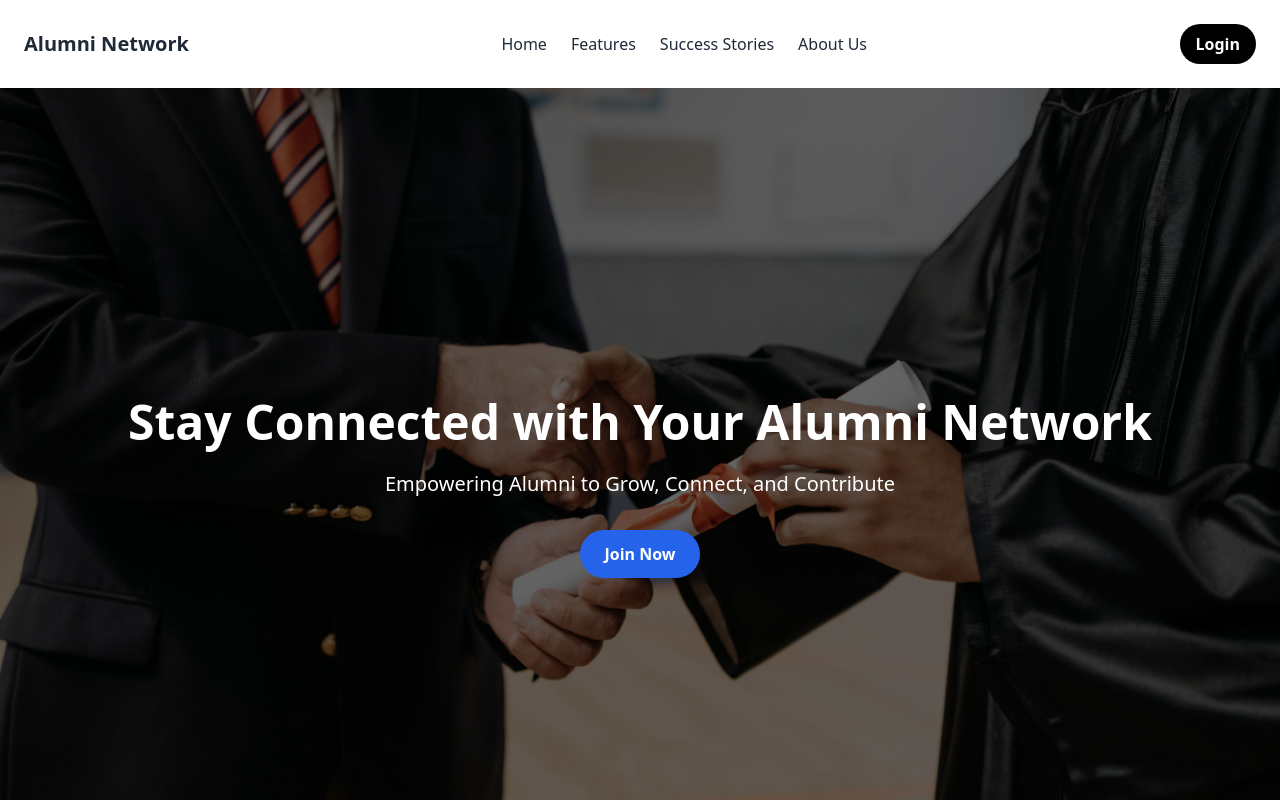
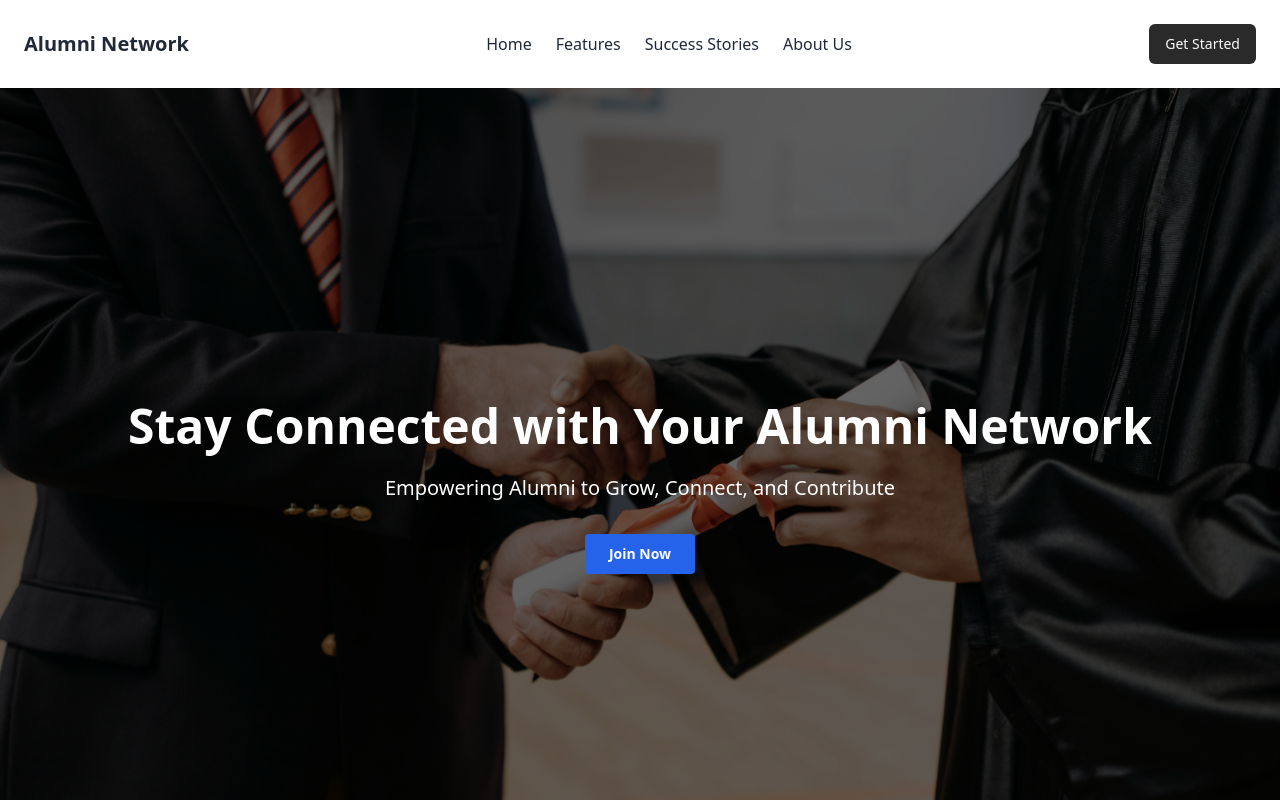
Before and after one commit to hardik18-hk19/alumni-sih, a Next.js app: page / in a window 1280 px wide. Shown: the top 800 px of the page. Built offline with nearby package versions, Linux system fonts and the light colour scheme.

Commit message:
Added ui

```diff
--- a/app/_components/Feature.jsx
+++ b/app/_components/Feature.jsx
@@ -1,20 +1,54 @@
-import React from 'react'
+import React from "react";
 
 function feature() {
   return (
     <div>
       <section id="features" className="py-16 px-8 bg-white">
-        <h2 className="text-4xl font-bold text-center mb-12 text-gray-800">Our Features</h2>
+        <h2 className="text-4xl font-bold text-center mb-12 text-gray-800">
+          Our Features
+        </h2>
         <div className="grid grid-cols-1 sm:grid-cols-2 lg:grid-cols-3 gap-12">
           {[
-            { title: "Alumni Registration", description: "Easily join and stay connected with our alumni community.", icon: "user-plus" },
-            { title: "Donation Portal", description: "Contribute towards various college initiatives and projects.", icon: "donate" },
-            { title: "Networking Hub", description: "Connect with fellow alumni for professional and social growth.", icon: "users" },
-            { title: "Job Opportunities", description: "Explore and post job opportunities within the alumni network.", icon: "briefcase" },
-            { title: "Success Stories", description: "Celebrate alumni achievements and share your success.", icon: "trophy" },
-            { title: "Events & Reunions", description: "Stay updated on upcoming events and reunions.", icon: "calendar-alt" },
+            {
+              title: "Alumni Registration",
+              description:
+                "Easily join and stay connected with our alumni community.",
+              icon: "user-plus",
+            },
+            {
+              title: "Donation Portal",
+              description:
+                "Contribute towards various college initiatives and projects.",
+              icon: "donate",
+            },
+            {
+              title: "Networking Hub",
+              description:
+                "Connect with fellow alumni for professional and social growth.",
+              icon: "users",
+            },
+            {
+              title: "Job Opportunities",
+              description:
+                "Explore and post job opportunities within the alumni network.",
+              icon: "briefcase",
+            },
+            {
+              title: "Success Stories",
+              description:
+                "Celebrate alumni achievements and share your success.",
+              icon: "trophy",
+            },
+            {
+              title: "Events & Reunions",
+              description: "Stay updated on upcoming events and reunions.",
+              icon: "calendar-alt",
+            },
           ].map((feature, index) => (
-            <div key={index} className="bg-gray-50 p-6 rounded-lg shadow-lg hover:shadow-xl transition-shadow duration-300">
+            <div
+              key={index}
+              className="bg-gray-50 p-6 rounded-lg shadow-lg hover:shadow-xl transition-shadow duration-300"
+            >
               <div className="text-blue-600 mb-4">
                 <i className={`fas fa-${feature.icon} fa-3x`}></i>
               </div>
@@ -27,12 +61,26 @@
 
       {/* Success Stories Section */}
       <section id="success" className="py-16 px-8 bg-gray-50">
-        <h2 className="text-4xl font-bold text-center mb-12 text-gray-800">Success Stories</h2>
+        <h2 className="text-4xl font-bold text-center mb-12 text-gray-800">
+          Success Stories
+        </h2>
         <div className="space-y-8 max-w-5xl mx-auto">
           {[
-            { name: "Rana", story: "After graduating, Rana founded a tech startup that revolutionized AI development." },
-            { name: "Hardik", story: "Hardik has become a leader in renewable energy, making significant contributions to sustainability." },
-            { name: "Satyam", story: "Satyam's work in education reform has impacted thousands of students nationwide." },
+            {
+              name: "Rana",
+              story:
+                "After graduating, Rana founded a tech startup that revolutionized AI development.",
+            },
+            {
+              name: "Hardik",
+              story:
+                "Hardik has become a leader in renewable energy, making significant contributions to sustainability.",
+            },
+            {
+              name: "Satyam",
+              story:
+                "Satyam's work in education reform has impacted thousands of students nationwide.",
+            },
           ].map((story, index) => (
             <div key={index} className="bg-white p-8 rounded-lg shadow-lg">
               <h3 className="text-2xl font-semibold mb-4">{story.name}</h3>
@@ -42,7 +90,7 @@
         </div>
       </section>
     </div>
-  )
+  );
 }
 
-export default feature
+export default feature;
--- a/app/_components/Hero.jsx
+++ b/app/_components/Hero.jsx
@@ -1,23 +1,31 @@
-import React from 'react'
+import { Button } from "@/components/ui/button";
+import React from "react";
 
 function Hero() {
   return (
     <div>
-      <header className="relative h-screen overflow-hidden"style={{
-    backgroundImage: "url('/folder/slide2.jpg')",
-    backgroundSize: "cover",
-    backgroundPosition: "center",
-  }}>
+      <header
+        className="relative h-screen overflow-hidden"
+        style={{
+          backgroundImage: "url('/folder/slide2.jpg')",
+          backgroundSize: "cover",
+          backgroundPosition: "center",
+        }}
+      >
         <div className="absolute inset-0 bg-black bg-opacity-60 flex flex-col items-center justify-center text-center text-white">
-          <h1 className="text-5xl font-extrabold mb-6">Stay Connected with Your Alumni Network</h1>
-          <p className="text-xl mb-8">Empowering Alumni to Grow, Connect, and Contribute</p>
-          <button className="px-6 py-3 bg-blue-600 hover:bg-blue-700 rounded-full text-white font-semibold">
+          <h1 className="text-5xl font-extrabold mb-6">
+            Stay Connected with Your Alumni Network
+          </h1>
+          <p className="text-xl mb-8">
+            Empowering Alumni to Grow, Connect, and Contribute
+          </p>
+          <Button className="px-6 py-3 bg-blue-600 hover:bg-blue-700 rounded-sm text-white font-semibold">
             Join Now
-          </button>
+          </Button>
         </div>
       </header>
     </div>
-  )
+  );
 }
 
-export default Hero
+export default Hero;
--- a/app/_components/Navbar.jsx
+++ b/app/_components/Navbar.jsx
@@ -1,25 +1,41 @@
-import React from 'react'
+import { Button } from "@/components/ui/button";
+import React from "react";
 
 function navbar() {
   return (
     <div>
-        <nav className="flex justify-between items-center p-6 bg-white shadow-md">
+      <nav className="flex justify-between items-center p-6 bg-white shadow-md">
         <div className="text-xl font-semibold">
           <a href="#">Alumni Network</a>
         </div>
         <ul className="flex space-x-6">
-          <li><a href="#" className="hover:text-blue-600">Home</a></li>
-          <li><a href="#features" className="hover:text-blue-600">Features</a></li>
-          <li><a href="#success" className="hover:text-blue-600">Success Stories</a></li>
-          <li><a href="#about" className="hover:text-blue-600">About Us</a></li>
+          <li>
+            <a href="#" className="hover:text-blue-600">
+              Home
+            </a>
+          </li>
+          <li>
+            <a href="#features" className="hover:text-blue-600">
+              Features
+            </a>
+          </li>
+          <li>
+            <a href="#success" className="hover:text-blue-600">
+              Success Stories
+            </a>
+          </li>
+          <li>
+            <a href="#about" className="hover:text-blue-600">
+              About Us
+            </a>
+          </li>
         </ul>
         <div className="flex items-center space-x-4">
-          <a href="#" className="px-4 py-2 bg-black hover:bg-blue-700 rounded-full text-white font-semibold">Login</a>
+          <Button>Get Started</Button>
         </div>
       </nav>
-
     </div>
-  )
+  );
 }
 
-export default navbar
+export default navbar;
--- a/app/globals.css
+++ b/app/globals.css
@@ -2,32 +2,68 @@
 @tailwind components;
 @tailwind utilities;
 
-:root {
-  --foreground-rgb: 0, 0, 0;
-  --background-start-rgb: 214, 219, 220;
-  --background-end-rgb: 255, 255, 255;
-}
+@layer base {
+  :root {
+    --background: 0 0% 100%;
+    --foreground: 0 0% 3.9%;
+    --card: 0 0% 100%;
+    --card-foreground: 0 0% 3.9%;
+    --popover: 0 0% 100%;
+    --popover-foreground: 0 0% 3.9%;
+    --primary: 0 0% 9%;
+    --primary-foreground: 0 0% 98%;
+    --secondary: 0 0% 96.1%;
+    --secondary-foreground: 0 0% 9%;
+    --muted: 0 0% 96.1%;
+    --muted-foreground: 0 0% 45.1%;
+    --accent: 0 0% 96.1%;
+    --accent-foreground: 0 0% 9%;
+    --destructive: 0 84.2% 60.2%;
+    --destructive-foreground: 0 0% 98%;
+    --border: 0 0% 89.8%;
+    --input: 0 0% 89.8%;
+    --ring: 0 0% 3.9%;
+    --radius: 0.5rem;
+    --chart-1: 12 76% 61%;
+    --chart-2: 173 58% 39%;
+    --chart-3: 197 37% 24%;
+    --chart-4: 43 74% 66%;
+    --chart-5: 27 87% 67%;
+  }
 
-@media (prefers-color-scheme: dark) {
-  :root {
-    --foreground-rgb: 255, 255, 255;
-    --background-start-rgb: 0, 0, 0;
-    --background-end-rgb: 0, 0, 0;
+  .dark {
+    --background: 0 0% 3.9%;
+    --foreground: 0 0% 98%;
+    --card: 0 0% 3.9%;
+    --card-foreground: 0 0% 98%;
+    --popover: 0 0% 3.9%;
+    --popover-foreground: 0 0% 98%;
+    --primary: 0 0% 98%;
+    --primary-foreground: 0 0% 9%;
+    --secondary: 0 0% 14.9%;
+    --secondary-foreground: 0 0% 98%;
+    --muted: 0 0% 14.9%;
+    --muted-foreground: 0 0% 63.9%;
+    --accent: 0 0% 14.9%;
+    --accent-foreground: 0 0% 98%;
+    --destructive: 0 62.8% 30.6%;
+    --destructive-foreground: 0 0% 98%;
+    --border: 0 0% 14.9%;
+    --input: 0 0% 14.9%;
+    --ring: 0 0% 83.1%;
+    --chart-1: 220 70% 50%;
+    --chart-2: 160 60% 45%;
+    --chart-3: 30 80% 55%;
+    --chart-4: 280 65% 60%;
+    --chart-5: 340 75% 55%;
   }
 }
 
-body {
-  color: rgb(var(--foreground-rgb));
-  background: linear-gradient(
-      to bottom,
-      transparent,
-      rgb(var(--background-end-rgb))
-    )
-    rgb(var(--background-start-rgb));
-}
-
-@layer utilities {
-  .text-balance {
-    text-wrap: balance;
+@layer base {
+  * {
+    @apply border-border;
+  }
+  body {
+    @apply bg-background text-foreground;
   }
 }
--- a/app/layout.js
+++ b/app/layout.js
@@ -10,7 +10,7 @@
 
 export default function RootLayout({ children }) {
   return (
-    <html lang="en">
+    <html lang="en" data-theme="light">
       <body className={inter.className}>{children}</body>
     </html>
   );
--- /dev/null
+++ b/components/ui/button.jsx
@@ -0,0 +1,47 @@
+import * as React from "react"
+import { Slot } from "@radix-ui/react-slot"
+import { cva } from "class-variance-authority";
+
+import { cn } from "@/lib/utils"
+
+const buttonVariants = cva(
+  "inline-flex items-center justify-center whitespace-nowrap rounded-md text-sm font-medium ring-offset-background transition-colors focus-visible:outline-none focus-visible:ring-2 focus-visible:ring-ring focus-visible:ring-offset-2 disabled:pointer-events-none disabled:opacity-50",
+  {
+    variants: {
+      variant: {
+        default: "bg-primary text-primary-foreground hover:bg-primary/90",
+        destructive:
+          "bg-destructive text-destructive-foreground hover:bg-destructive/90",
+        outline:
+          "border border-input bg-background hover:bg-accent hover:text-accent-foreground",
+        secondary:
+          "bg-secondary text-secondary-foreground hover:bg-secondary/80",
+        ghost: "hover:bg-accent hover:text-accent-foreground",
+        link: "text-primary underline-offset-4 hover:underline",
+      },
+      size: {
+        default: "h-10 px-4 py-2",
+        sm: "h-9 rounded-md px-3",
+        lg: "h-11 rounded-md px-8",
+        icon: "h-10 w-10",
+      },
+    },
+    defaultVariants: {
+      variant: "default",
+      size: "default",
+    },
+  }
+)
+
+const Button = React.forwardRef(({ className, variant, size, asChild = false, ...props }, ref) => {
+  const Comp = asChild ? Slot : "button"
+  return (
+    (<Comp
+      className={cn(buttonVariants({ variant, size, className }))}
+      ref={ref}
+      {...props} />)
+  );
+})
+Button.displayName = "Button"
+
+export { Button, buttonVariants }
--- /dev/null
+++ b/lib/utils.js
@@ -0,0 +1,6 @@
+import { clsx } from "clsx"
+import { twMerge } from "tailwind-merge"
+
+export function cn(...inputs) {
+  return twMerge(clsx(inputs))
+}
--- a/tailwind.config.js
+++ b/tailwind.config.js
@@ -1,21 +1,113 @@
 /** @type {import('tailwindcss').Config} */
 module.exports = {
+  darkMode: ["class"],
   content: [
-    "./pages/**/*.{js,ts,jsx,tsx,mdx}",
-    "./components/**/*.{js,ts,jsx,tsx,mdx}",
-    "./app/**/*.{js,ts,jsx,tsx,mdx}",
+    "./pages/**/*.{js,jsx}",
+    "./components/**/*.{js,jsx}",
+    "./app/**/*.{js,jsx}",
+    "./src/**/*.{js,jsx}",
   ],
+  prefix: "",
   theme: {
+    container: {
+      center: true,
+      padding: "2rem",
+      screens: {
+        "2xl": "1400px",
+      },
+    },
     extend: {
-      colors:{
-         'gunmetal': '#2A2A2A'
+      colors: {
+        border: "hsl(var(--border))",
+        input: "hsl(var(--input))",
+        ring: "hsl(var(--ring))",
+        background: "hsl(var(--background))",
+        foreground: "hsl(var(--foreground))",
+        primary: {
+          DEFAULT: "#2A2A2A",
+          foreground: "hsl(var(--primary-foreground))",
+        },
+        secondary: {
+          DEFAULT: "hsl(var(--secondary))",
+          foreground: "hsl(var(--secondary-foreground))",
+        },
+        destructive: {
+          DEFAULT: "hsl(var(--destructive))",
+          foreground: "hsl(var(--destructive-foreground))",
+        },
+        muted: {
+          DEFAULT: "hsl(var(--muted))",
+          foreground: "hsl(var(--muted-foreground))",
+        },
+        accent: {
+          DEFAULT: "hsl(var(--accent))",
+          foreground: "hsl(var(--accent-foreground))",
+        },
+        popover: {
+          DEFAULT: "hsl(var(--popover))",
+          foreground: "hsl(var(--popover-foreground))",
+        },
+        card: {
+          DEFAULT: "hsl(var(--card))",
+          foreground: "hsl(var(--card-foreground))",
+        },
       },
-      backgroundImage: {
-        "gradient-radial": "radial-gradient(var(--tw-gradient-stops))",
-        "gradient-conic":
-          "conic-gradient(from 180deg at 50% 50%, var(--tw-gradient-stops))",
+      borderRadius: {
+        lg: "var(--radius)",
+        md: "calc(var(--radius) - 2px)",
+        sm: "calc(var(--radius) - 4px)",
+      },
+      keyframes: {
+        "accordion-down": {
+          from: { height: "0" },
+          to: { height: "var(--radix-accordion-content-height)" },
+        },
+        "accordion-up": {
+          from: { height: "var(--radix-accordion-content-height)" },
+          to: { height: "0" },
+        },
+      },
+      animation: {
+        "accordion-down": "accordion-down 0.2s ease-out",
+        "accordion-up": "accordion-up 0.2s ease-out",
       },
     },
   },
-  plugins: [],
+  daisyui: {
+    themes: [
+      "light",
+      "dark",
+      "cupcake",
+      "bumblebee",
+      "emerald",
+      "corporate",
+      "synthwave",
+      "retro",
+      "cyberpunk",
+      "valentine",
+      "halloween",
+      "garden",
+      "forest",
+      "aqua",
+      "lofi",
+      "pastel",
+      "fantasy",
+      "wireframe",
+      "black",
+      "luxury",
+      "dracula",
+      "cmyk",
+      "autumn",
+      "business",
+      "acid",
+      "lemonade",
+      "night",
+      "coffee",
+      "winter",
+      "dim",
+      "nord",
+      "sunset",
+    ],
+  },
+  plugins: [require("tailwindcss-animate"), require("daisyui")],
 };
```
Also changed, not shown: package.json (+8 -1 lines), components.json (added), 1 other file (tests, documents, lock files or other folders).
